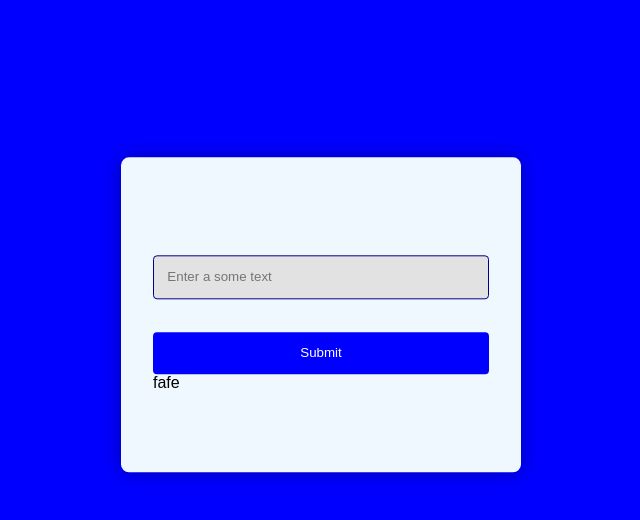
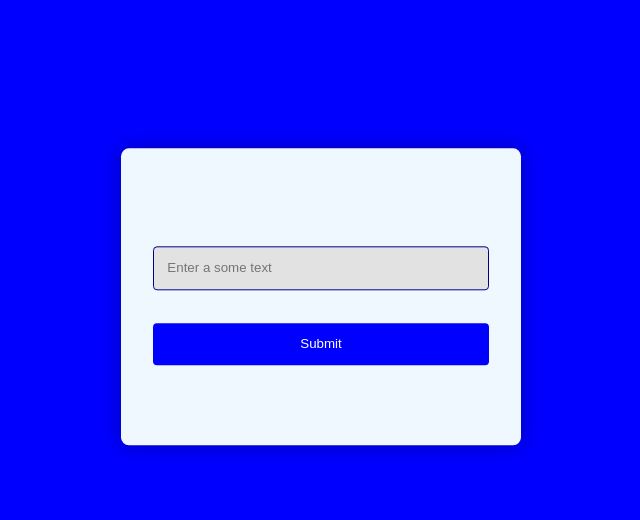
Before and after one commit to Rishabh8931/Shake-on-invalid-Input, a plain HTML site: page index.html in a window 1280 px wide. Shown: the whole page, without its empty margins (79-719 px from the left). Drawn offline with Linux system fonts and the light colour scheme.

Commit message:
Update index.html

```diff
--- a/index.html
+++ b/index.html
@@ -16,7 +16,7 @@
      placeholder="Enter a some text"
      required>
      <button type="submit" onclick="validateForm()">Submit</button>
-    fafe
+
     </form>
     <script src="index.js"></script>
 
```
